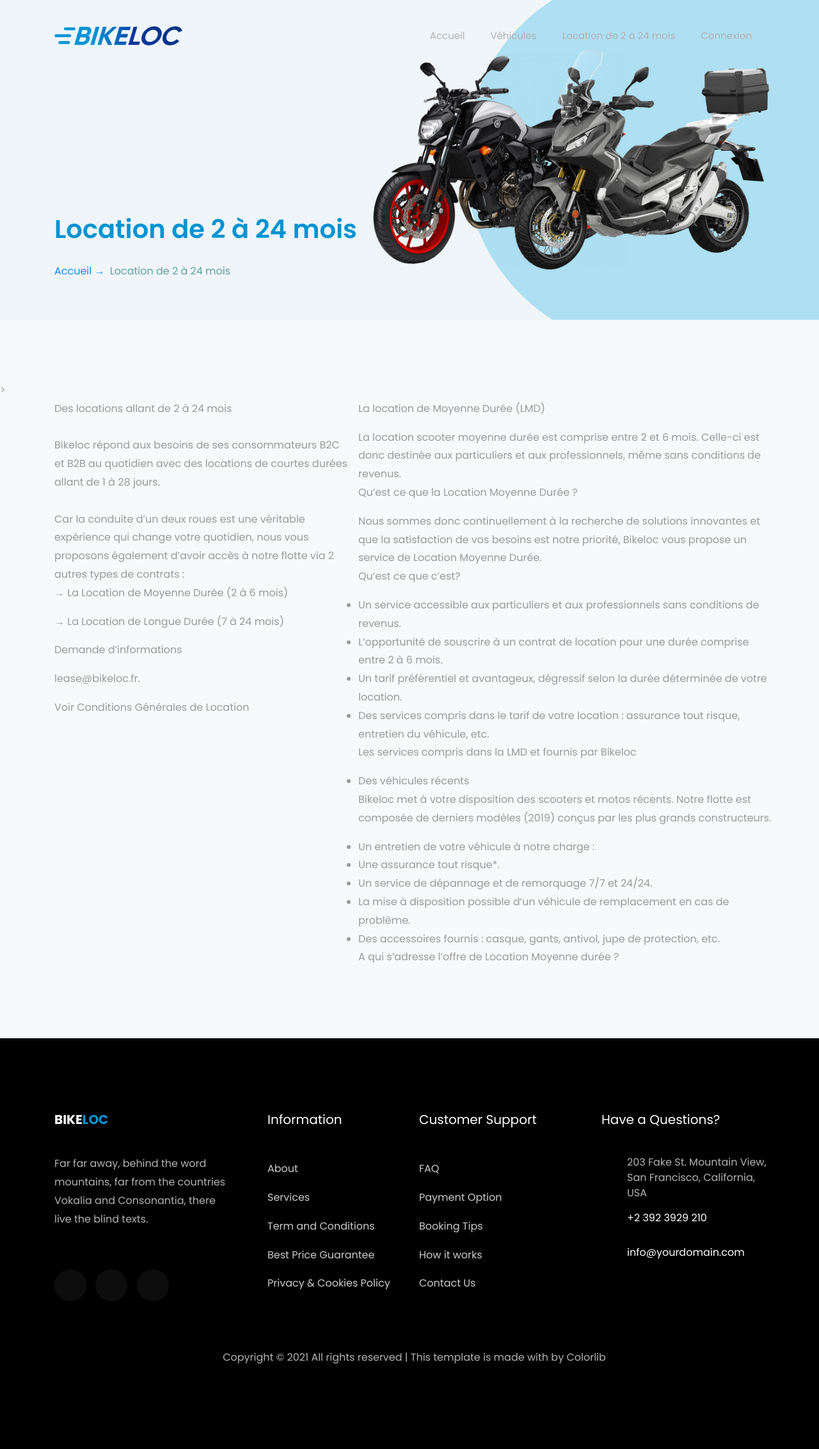
After one commit to erudit-france/BIKELOC, a Symfony app: template templates/bikeloc/services.html.twig in a window 1280 px wide. The commit adds this page. Shown: the whole page at 64% size. Run offline with Twig, Linux system fonts and the light colour scheme; the template is opened without the code that fills it, so the values that code supplies are empty; some libraries are stand-ins or nearby versions.

Commit message:
Ajout de la page Servcice (location)

```diff
--- a/templates/base.html.twig
+++ b/templates/base.html.twig
@@ -39,7 +39,7 @@
 						<a href="{{ path('Vehicules') }}" class="nav-link">Véhicules</a>
 					</li>
 					<li class="nav-item">
-						<a href="services.html" class="nav-link">Location de 2 à 24 mois</a>
+						<a href="{{ path('services') }}" class="nav-link">Location de 2 à 24 mois</a>
 					</li>
 					<li class="nav-item">
 						<a href="{{ path('inscription') }}" class="nav-link">Connexion</a>
--- a/templates/bikeloc/Vehicules.html.twig
+++ b/templates/bikeloc/Vehicules.html.twig
@@ -58,7 +58,7 @@
 							<div class="col-4">
 								<div class="row">
 									<p class="col-6">Total :</p>
-									<h3 class="col-6">69.00€</h3>
+									<h3 cl	ass="col-6">69.00€</h3>
 								</div>
 							</div>
 							<div class="col-3"></div>
--- /dev/null
+++ b/templates/bikeloc/services.html.twig
@@ -0,0 +1,128 @@
+{% extends "bikeloc/Vehicules.html.twig"%}
+{% block cssSpe %}
+    <link rel="stylesheet" href="{{ asset('/assets/css/p-services.css') }}">
+{% endblock %}
+{% block body %}
+    {% block backgroundSpe %}
+        <section class="hero-wrap hero-wrap-2 js-fullheight background-erudit" data-stellar-ratio="0.5"
+                 style="background-image: url(/assets/imagesBIKELOC/banner-biokeloc.jpg)">
+            <div class="overlay"></div>
+            <div class="container">
+                <div class="row no-gutters slider-text js-fullheight align-items-end justify-content-start">
+
+
+                    <div class="col-md-11 ftco-animate pb-5">
+                        <h1 class="mb-4 erudit-title">Location de 2 à 24 mois</h1>
+                        <p>
+					<span class="mr-1">
+						<a href="{{ path('bikeloc') }}">Accueil →
+							<i class="ion-ios-arrow-forward"></i>
+						</a>
+					</span>
+                            <span style="color: cadetblue;">Location de 2 à 24 mois
+						<i class="ion-ios-arrow-forward"></i>
+					</span>
+                        </p>
+
+                    </div>
+                </div>
+            </div>
+        </section>
+    {% endblock %}
+
+    <section class="ftco-section bg-light">>
+        <div class="container">
+            <div class="row" >
+                <div class="col-5">
+                    <div>
+                        <div>Des locations allant de 2 à 24 mois</div>
+                        <br/>
+                        <div>Bikeloc répond aux besoins de ses consommateurs B2C et B2B au quotidien avec des locations de courtes durées allant de 1 à 28 jours.</div>
+                        <br/>
+                        <div>
+                            Car la conduite d’un deux roues est une véritable expérience qui change votre quotidien, nous vous proposons également d’avoir accès à notre flotte via 2 autres types de contrats :
+                        </div>
+                    </div>
+                    <div>
+                        <p>→ La Location de Moyenne Durée (2 à 6 mois)</p>
+                        <P>→ La Location de Longue Durée (7 à 24 mois)</P>
+                    </div>
+
+                    <div>
+                        <p>Demande d’informations </p>
+                        <p>lease@bikeloc.fr.<p>
+                        <p> Voir Conditions Générales de Location</p>
+                    </div>
+                </div>
+                <div class="col-7">
+                    <div>
+                        <p>La location de Moyenne Durée (LMD)</p>
+                        <div>
+                            La location scooter moyenne durée est comprise entre 2 et 6 mois. Celle-ci est donc destinée aux particuliers et aux professionnels, même sans conditions de revenus.
+                        </div>
+                    </div>
+
+                    <div>
+                        <p>Qu’est ce que la Location Moyenne Durée ?</p>
+                        <div>
+                            Nous sommes donc continuellement à la recherche de solutions innovantes et que la satisfaction de vos besoins est notre priorité, Bikeloc vous propose un service de Location Moyenne Durée.
+                        </div>
+                    </div>
+                    <div>
+                        <p>Qu’est ce que c’est?</p>
+                        <ul class="list-group">
+                            <li class="">Un service accessible aux particuliers et aux professionnels sans conditions de revenus.</li>
+                            <li class="">L’opportunité de souscrire à un contrat de location pour une durée comprise entre 2 à 6 mois.</li>
+                            <li class="">Un tarif préférentiel et avantageux, dégressif selon la durée déterminée de votre location.</li>
+                            <li class="">Des services compris dans le tarif de votre location : assurance tout risque, entretien du véhicule, etc.</li>
+                        </ul>
+                    </div>
+                    <div>
+                        <p>Les services compris dans la LMD et fournis par Bikeloc</p>
+                        <ul class="list-group">
+                            <li class="">Des véhicules récents</li>
+                            <p>Bikeloc met à votre disposition des scooters et motos récents. Notre flotte est composée de derniers modèles (2019) conçus par les plus grands constructeurs.</p>
+                            <li class="">Un entretien de votre véhicule à notre charge :</li>
+                            <li class="">Une assurance tout risque*.</li>
+                            <li class="">Un service de dépannage et de remorquage 7/7 et 24/24.</li>
+                            <li class="">La mise à disposition possible d’un véhicule de remplacement en cas de problème.</li>
+                            <li class="">Des accessoires fournis : casque, gants, antivol, jupe de protection, etc.</li>
+                        </ul>
+                    </div>
+
+                    <div>
+                        <p>A qui s’adresse l’offre de Location Moyenne durée ?</p>
+
+                    </div>
+                </div>
+            </div>
+        </div>
+    </section>
+{% endblock %}
+
+
+{% block javascripts %}
+
+    <div id="ftco-loader" class="show fullscreen">
+        <svg class="circular" width="48px" height="48px">
+            <circle class="path-bg" cx="24" cy="24" r="22" fill="none" stroke-width="4" stroke="#eeeeee" />
+            <circle class="path" cx="24" cy="24" r="22" fill="none" stroke-width="4" stroke-miterlimit="10"
+                    stroke="#F96D00" />
+        </svg>
+    </div>
+    <script src="{{ asset('/assets/js/jquery.min.js') }}"></script>
+    <script src="{{ asset('/assets/js/jquery-migrate-3.0.1.min.js') }}"></script>
+    <script src="{{ asset('/assets/js/popper.min.js') }}"></script>
+    <script src="{{ asset('/assets/js/bootstrap.min.js') }}"></script>
+    <script src="{{ asset('/assets/js/jquery.easing.1.3.js') }}"></script>
+    <script src="{{ asset('/assets/js/jquery.waypoints.min.js') }}"></script>
+    <script src="{{ asset('/assets/js/jquery.stellar.min.js') }}"></script>
+    <script src="{{ asset('/assets/js/owl.carousel.min.js') }}"></script>
+    <script src="{{ asset('/assets/js/jquery.magnific-popup.min.js') }}"></script>
+    <script src="{{ asset('/assets/js/aos.js') }}"></script>
+    <script src="{{ asset('/assets/js/jquery.animateNumber.min.js') }}"></script>
+    <script src="{{ asset('/assets/js/bootstrap-datepicker.js') }}"></script>
+    <script src="{{ asset('/assets/js/jquery.timepicker.min.js') }}"></script>
+    <script src="{{ asset('/assets/js/scrollax.min.js') }}"></script>
+    <script src="{{ asset('/assets/js/main.js') }}"></script>
+{% endblock %}
```
Also changed, not shown: migrations/Version20210124105351.php (added, +31 -0 lines), nbproject/project.xml (added, +9 -0 lines), src/Controller/BikelocController.php (+10 -0 lines), public/assets/css/p-services.css (added), 3 other files.
